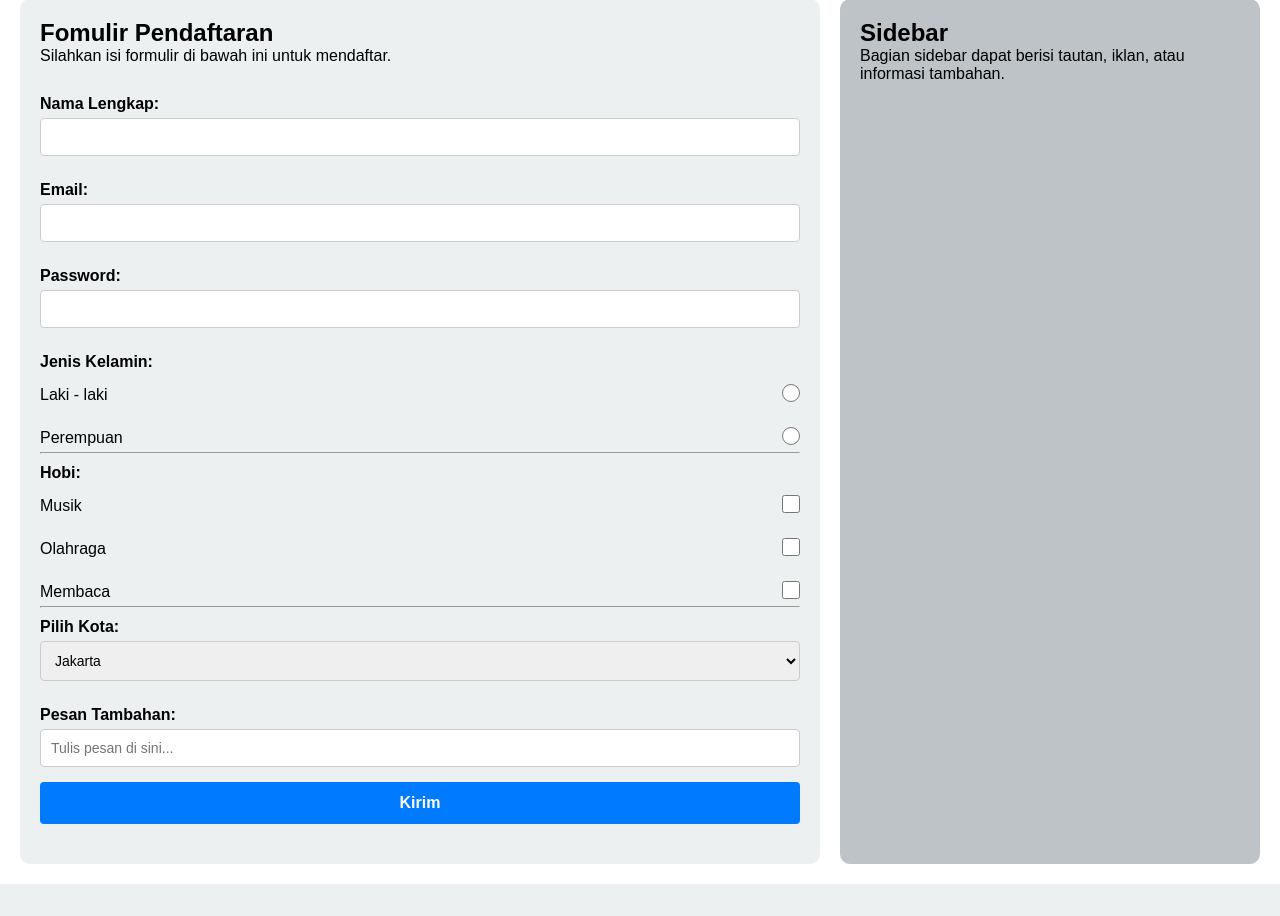
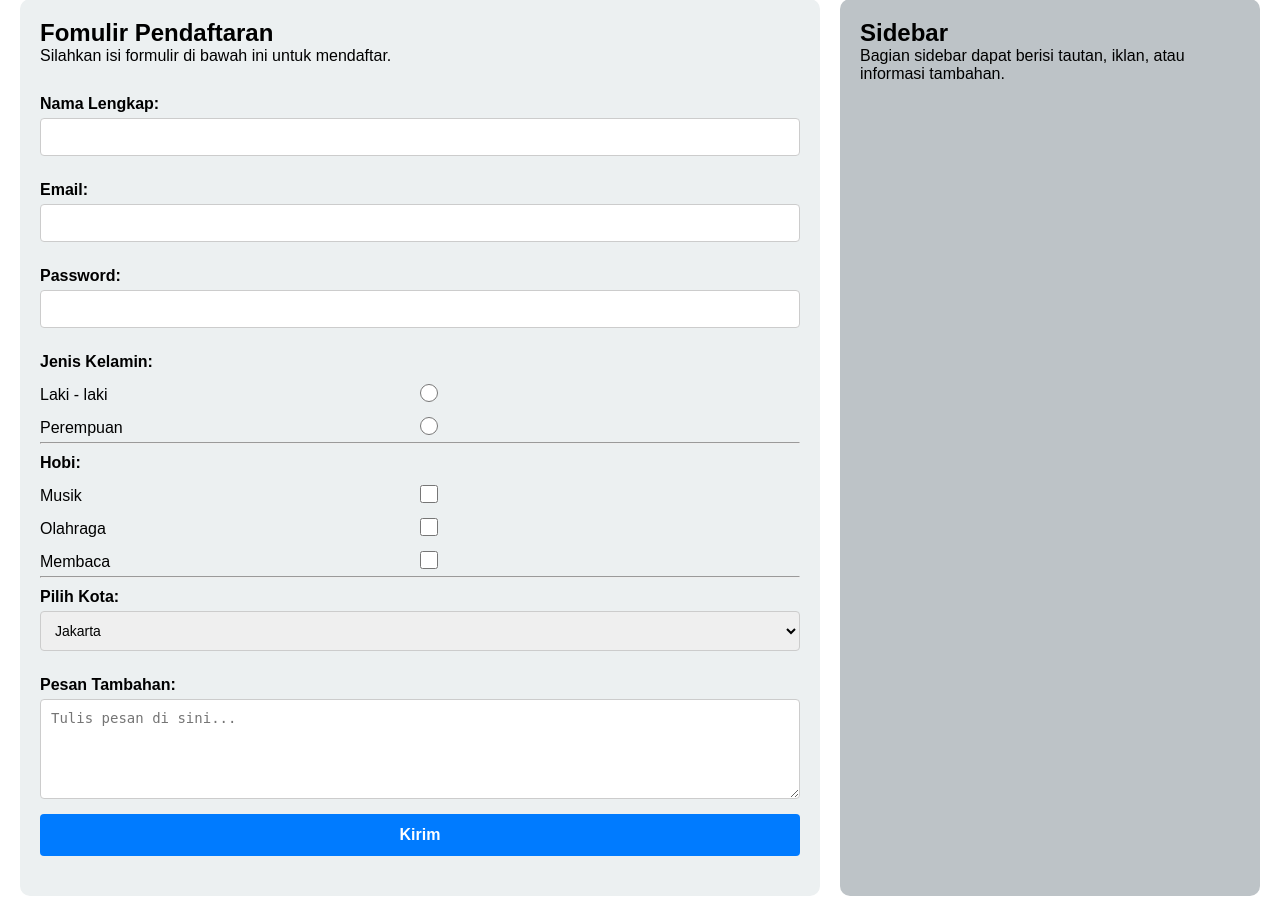
Before and after one commit to Abdurrokhman02/Pemrograman-Berbasis-Web, a PHP site: page /Tugas4.html in a window 1280 px wide. Shown: the part 154-1070 px from the top of the page. Before the commit the page ends 1038 px from the top, so only its background shows below. Run offline with PHP 8.4, Linux system fonts and the light colour scheme.

Commit message:
Add files via upload

```diff
--- a/Latihan/Tugas4.html
+++ b/Latihan/Tugas4.html
@@ -1,15 +1,15 @@
 <html>
     <head>
         <title>Website Sederhana</title>
-        <link rel="stylesheet" href="style4.css">
+        <link rel="stylesheet" href="style4.css"> <!-- Menghubungkan dengan file CSS eksternal -->
     </head>
     <body>
         <header>
-            <h1>Selamat Datang di Website Sederhana</h1>
+            <h1>Selamat Datang di Website Sederhana</h1> <!-- Judul utama halaman -->
         </header>
         <nav>
             <ul>
-            <li><a href="#">Beranda</a></li>
+                <li><a href="#">Beranda</a></li>
                 <li><a href="#">Tentang</a></li>
                 <li><a href="#">Layanan</a></li>
                 <li><a href="#">Kontak</a></li>
@@ -18,22 +18,25 @@
 
         <div class="container">
             <section class="content">
-                <h2>Fomulir Pendaftaran</h2>
+                <h2>Fomulir Pendaftaran</h2> <!-- Formulir untuk pengguna mendaftar -->
                 <p>Silahkan isi formulir di bawah ini untuk mendaftar.</p>
 
                 <form class="formulir">
                     <label>Nama Lengkap:</label>
-                    <input type="text" name="Nama Lengkap">
+                    <input type="text" name="Nama Lengkap"> <!-- Input untuk nama lengkap -->
+
                     <label>Email:</label>
-                    <input type="text" name="Email">
+                    <input type="text" name="Email"> <!-- Input untuk email -->
+
                     <label>Password:</label>
-                    <input type="text" name="Password">
+                    <input type="text" name="Password"> <!-- Input untuk password -->
+
                     <label>Jenis Kelamin:</label>
 
                     <div class="radio-group">
                         <div class="radio-item">
                             <label for="Laki-laki">Laki - laki</label>
-                            <input type="radio" name="Jenis Kelamin" id="Laki-laki" value="Laki-laki">
+                            <input type="radio" name="Jenis Kelamin" id="Laki-laki" value="Laki-laki"> <!-- Pilihan jenis kelamin -->
                         </div>
                         <div class="radio-item">
                             <label for="Perempuan">Perempuan</label>
@@ -42,12 +45,10 @@
                     </div> <hr>
 
                     <label>Hobi:</label>
-
-
                 <div class="checkbox-group">
                     <div class="checkbox-item">
                         <label for="Musik">Musik</label>
-                        <input type="checkbox" name="Hobi" id="Musik" value="Musik">
+                        <input type="checkbox" name="Hobi" id="Musik" value="Musik"> <!-- Checkbox untuk hobi -->
                     </div>
                     <div class="checkbox-item">
                         <label for="Olahraga">Olahraga</label>
@@ -60,7 +61,7 @@
                 </div> <hr>
 
                     <label>Pilih Kota:</label>
-                    <select name="Kota">
+                    <select name="Kota"> <!-- Dropdown untuk memilih kota -->
                         <option value="Jakarta">Jakarta</option>
                         <option value="Bogor">Bogor</option>
                         <option value="Karawang">Karawang</option>
@@ -69,9 +70,9 @@
                     </select>
 
                     <label>Pesan Tambahan:</label>
-                    <input class="pesan" type="text" name="Pesan" placeholder="Tulis pesan di sini...">
+                    <textarea class="pesan" name="pesan" placeholder="Tulis pesan di sini..."></textarea> <!-- Textarea untuk pesan tambahan -->
 
-                    <button type="submit" value="Daftar">Kirim</button>
+                    <button type="submit" value="Daftar">Kirim</button> <!-- Tombol submit -->
                 </form>
             </section>
             <aside class="sidebar">
--- a/Latihan/style4.css
+++ b/Latihan/style4.css
@@ -93,16 +93,9 @@ textarea {
     font-size: 14px;
 }
 
-textarea {
-    height: px;
-    resize: none;
-}
-
-
 .radio-group label, .checkbox-group label {
     display: flex;
     align-items: center;
-    gap: 10px;
     font-weight: normal;
     cursor: pointer;
 }
@@ -110,34 +103,32 @@ textarea {
 .radio-group, .checkbox-group {
     display: flex;
     flex-direction: column;
-    gap: 10px;
 }
 
 .radio-item, .checkbox-item {
     display: flex;
     align-items: center;
-    gap: 10px;
 }
 
 .radio-item input, .checkbox-item input {
     width: 18px;
     height: 18px;
-    margin: 0; /* Menghapus margin yang bisa menyebabkan geseran */
-    position: relative; /* Pastikan tidak absolute */
+    margin: 0;
+    position: relative;
 }
 
 .radio-item label, .checkbox-item label {
-    cursor: pointer;
-    flex-grow: 1;
-    margin-right: 50%;
+    display: flex;
+    align-items: center;
+    justify-content: space-between;
+    width: 50%;
 }
 
-/* Tambahkan efek untuk radio button */
+
 .radio-item input::before {
-    content: "";
     width: 10px;
     height: 10px;
-    background-color: #333; /* Warna centang */
+    background-color: #333;
     border-radius: 50%;
     opacity: 0;
     transition: 0.2s;
@@ -147,9 +138,8 @@ textarea {
     opacity: 1;
 }
 
-/* Untuk checkbox, ubah bentuknya */
 .checkbox-item input {
-    border-radius: 4px; /* Beda dengan radio */
+    border-radius: 4px;
 }
 
 .checkbox-item input::before {
@@ -164,6 +154,14 @@ textarea {
     opacity: 1;
 }
 
+.text input {
+    height: 50px;
+    width: 100px;
+}
+
+.pesan{
+    height: 100px;
+}
 
 button {
     background-color: #007bff;
```
